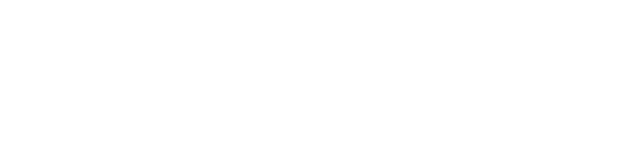
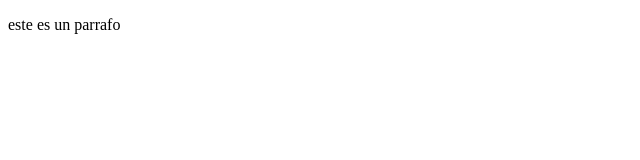
Before and after one commit to AnibalF51/gitcurso, a plain HTML site: page index.html in a window 1280 px wide. Shown: the whole page, without its empty margins (0-640 px from the left). Drawn offline with Linux system fonts and the light colour scheme.

Commit message:
mi tercer commit

```diff
--- a/index.html
+++ b/index.html
@@ -3,10 +3,9 @@
 <head>
     <meta charset="UTF-8">
     <meta name="viewport" content="width=device-width, initial-scale=1.0">
-    <title>mi primera pagina
-    </title>
+    <title>mi primera pagina</title>
 </head>
 <body>
-
+   <p>este es un parrafo</p>
 </body>
 </html>
```
